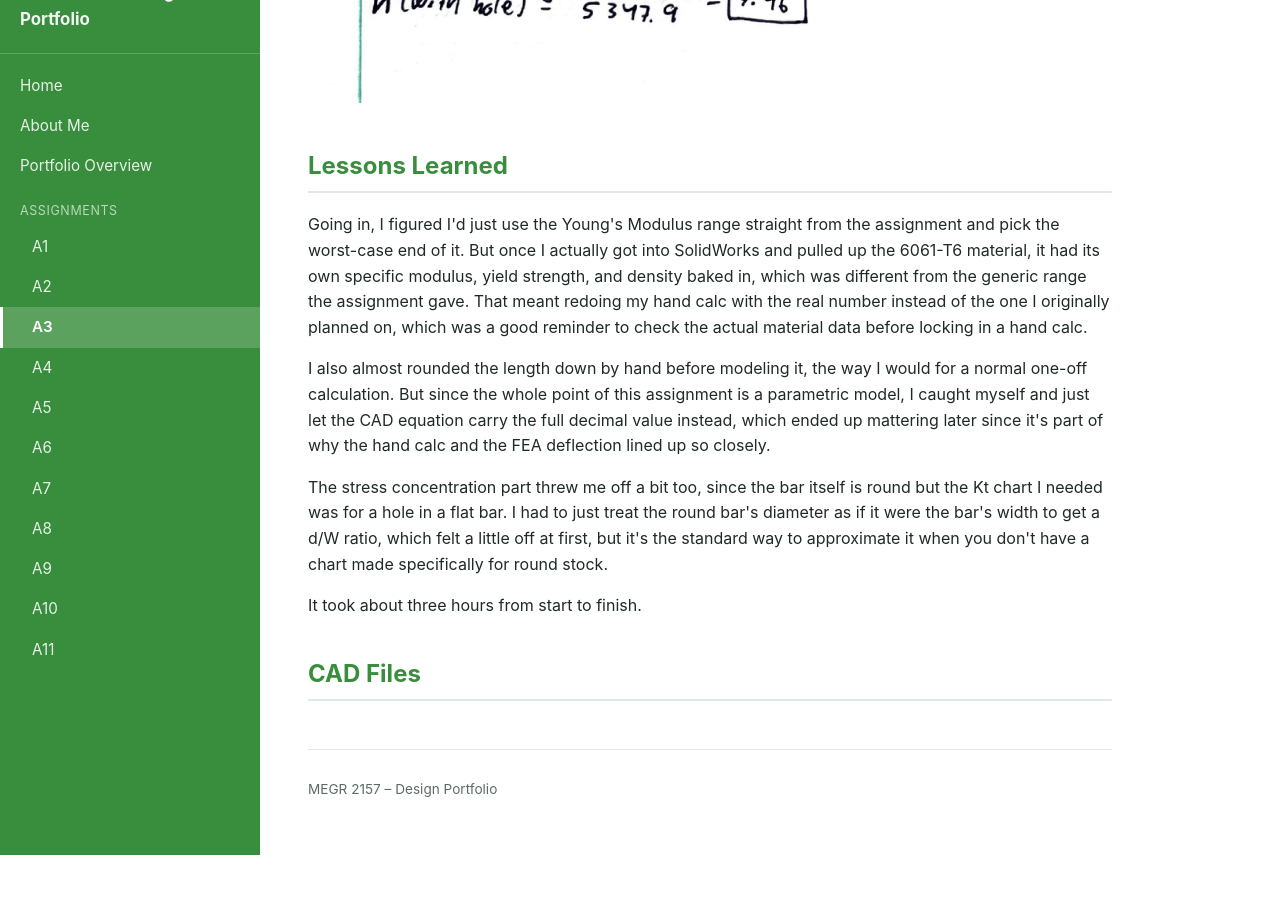
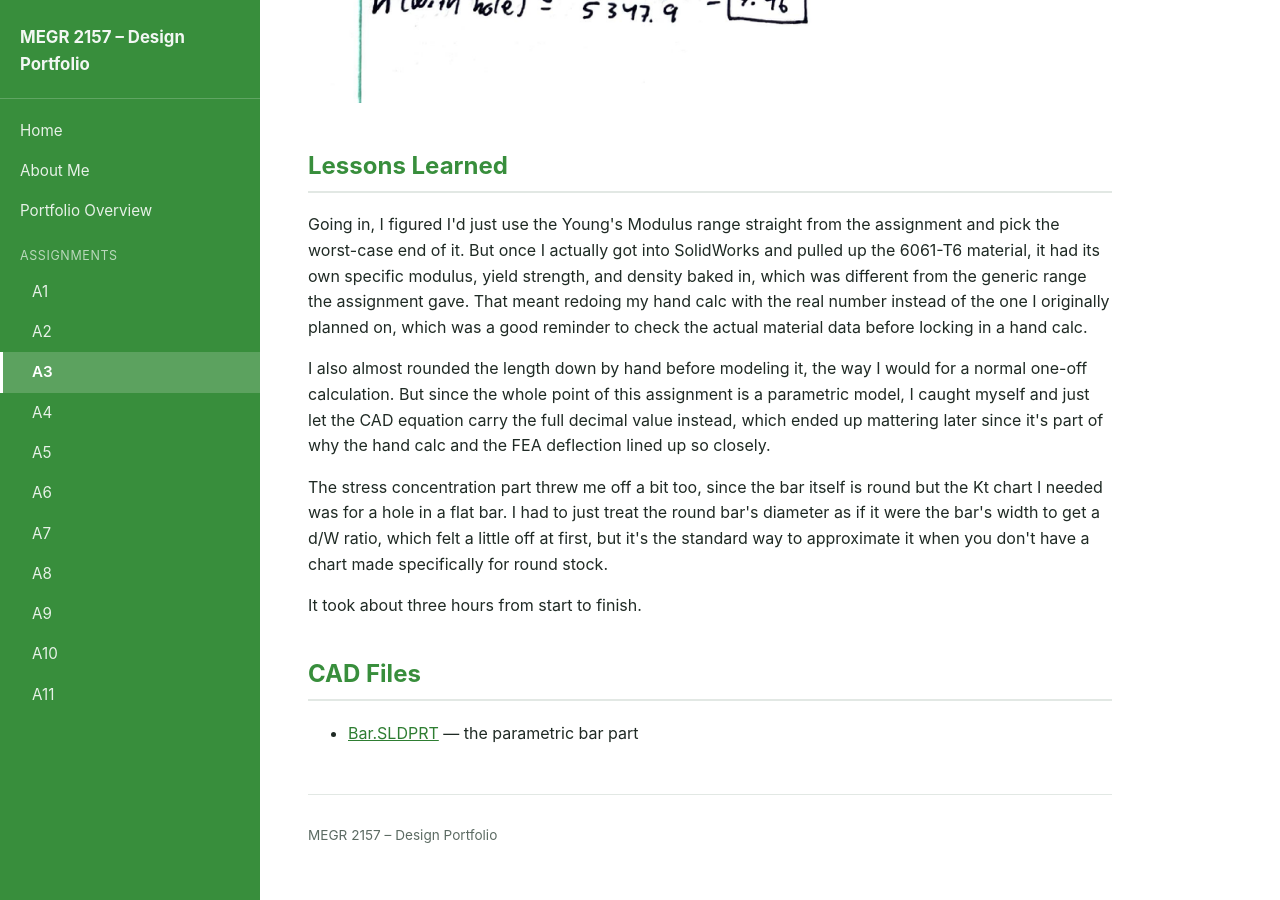
Before and after one commit to juanmasacova/MASACOVA-lecture-portfolio, a Jekyll site: the page built from docs/assignments/A03/index.html, in a window 1280 px wide and 900 px high, scrolled down 6743 px. Built offline with Jekyll 4.4.1, drawn with Linux system fonts in a browser that asks for light colours; before the commit the page ends 7598 px from its top, so only the background shows below that.

Commit message:
Add Bar.SLDPRT download link to A3 page
Co-Authored-By: Claude Sonnet 5 <noreply@anthropic.com>

```diff
--- a/docs/assignments/A03/index.html
+++ b/docs/assignments/A03/index.html
@@ -77,4 +77,6 @@ title: "A3 – Parametric Design and FEA"
 <p>It took about three hours from start to finish.</p>
 
 <h2>CAD Files</h2>
-<p><em></em></p>
+<ul>
+  <li><a href="{{ '/assignments/A03/Bar.SLDPRT' | relative_url }}" download>Bar.SLDPRT</a> — the parametric bar part</li>
+</ul>
```
Also changed, not shown: 1 other file.
